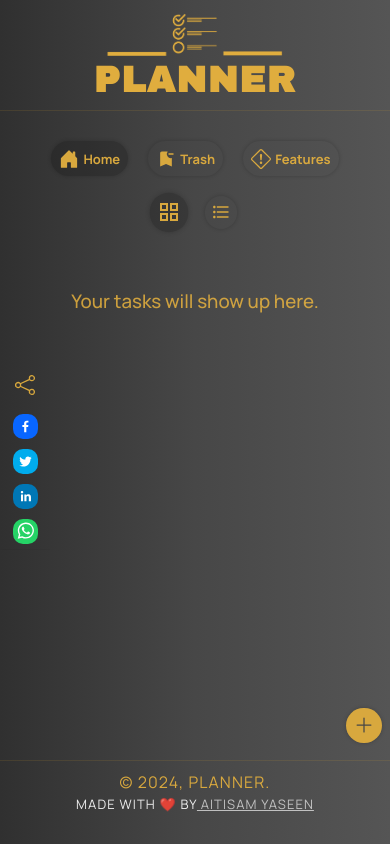
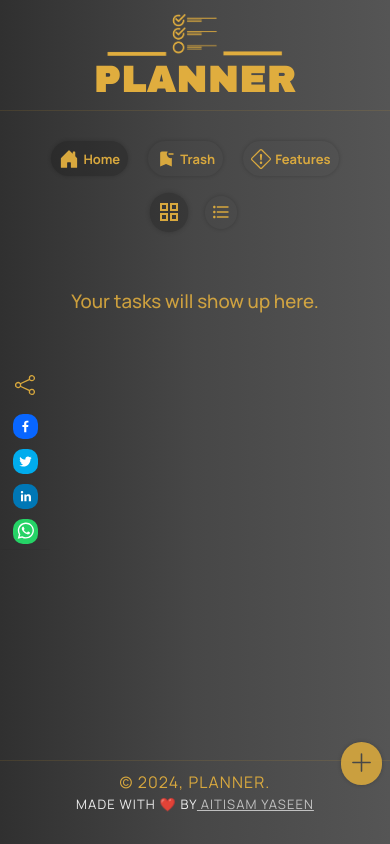
Before and after one commit to MaitisamY/planner, a Next.js app: page / in a window 390 px wide. Built offline with nearby package versions, Linux system fonts and the light colour scheme.

Commit message:
style update

```diff
--- a/src/app/globals.css
+++ b/src/app/globals.css
@@ -499,17 +499,17 @@ footer span {
   .create-task-btn-mobile {
     display: block;
     position: fixed;
-    bottom: 12%;
+    bottom: 7%;
     right: 8px;
-    background-color: rgba(216, 168, 62, 1);
+    background-color: rgba(216, 168, 62, 0.9);
     color: #474747;
     border-radius: 50px;
     box-shadow: 0 0 4px 0 rgba(0, 0, 0, 0.2);
     transition: 0.3s all ease-in-out;
     cursor: pointer;
     padding: 6px 8px 2px 8px;
-    font-size: 20px;
-    z-index: 1;
+    font-size: 25px;
+    z-index: 2;
     font-family: "Manrope", sans-serif;
     font-optical-sizing: auto;
     font-weight: 500;
@@ -1459,6 +1459,9 @@ footer span {
   .share-buttons-mobile {
     display: none;
   }
+  .create-task-btn-mobile {
+    display: none;
+  }
 }
 
 .notification-container {
@@ -1481,6 +1484,7 @@ footer span {
   font-variation-settings: "wdth" 100;
   font-size: 18px;
   border: none;
+  z-index: 1;
 }
 
 @keyframes slide-up {
@@ -1510,7 +1514,7 @@ footer span {
     width: 100%;
     font-size: 18px;
     box-sizing: border-box;
-    padding: 20px;
+    padding: 8px;
     right: 0;
     bottom: 0;
     border: none;
```
